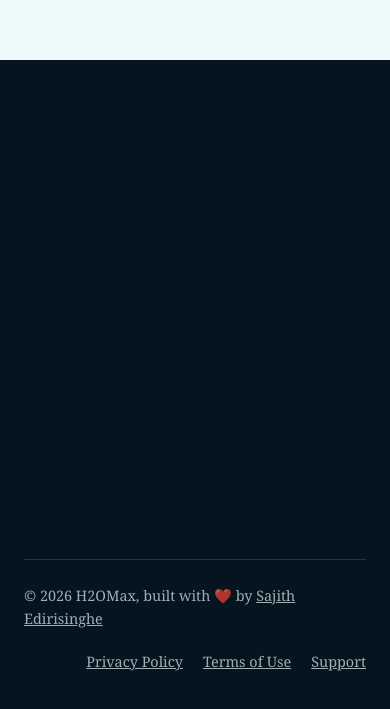
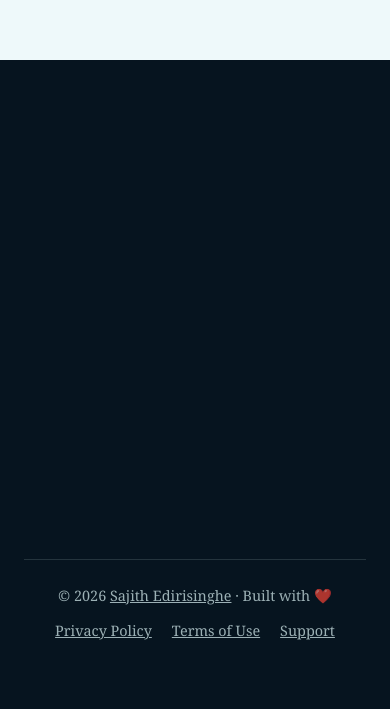
Before and after one commit to sajithdilshan/h2omax-app, a plain HTML site: page index.html in a window 390 px wide. Shown: the part 5164-5873 px from the top of the page. After the commit the page ends 5846 px from the top, so only its background shows below. Drawn offline with Linux system fonts and the light colour scheme.

Commit message:
Footer: copyright to Sajith Edirisinghe; stack and centre on mobile

```diff
--- a/index.html
+++ b/index.html
@@ -127,7 +127,7 @@
 
 <div class="wrap">
   <footer>
-    <span>© 2026 H2OMax, built with ❤️ by <a href="https://sajith.me">Sajith Edirisinghe</a></span>
+    <span>© 2026 <a href="https://sajith.me">Sajith Edirisinghe</a> · Built with ❤️</span>
     <div class="legal"><a href="privacy.html">Privacy Policy</a><a href="terms.html">Terms of Use</a><a href="support.html">Support</a></div>
   </footer>
 </div>
--- a/style.css
+++ b/style.css
@@ -123,3 +123,7 @@ footer .legal { margin-left: auto; display: flex; gap: 20px; flex-wrap: wrap; }
 .pair .step { display: grid; grid-template-columns: auto 1fr; column-gap: 16px; align-items: center; align-content: start; }
 .pair .step h3 { margin: 0; }
 .pair .step p { grid-column: 1 / -1; margin-top: 14px; }
+@media (max-width: 640px) {
+  footer { flex-direction: column; text-align: center; gap: 12px; }
+  footer .legal { margin-left: 0; justify-content: center; }
+}
```
Also changed, not shown: privacy.html (+1 -1 lines), support.html (+1 -1 lines), terms.html (+1 -1 lines).
